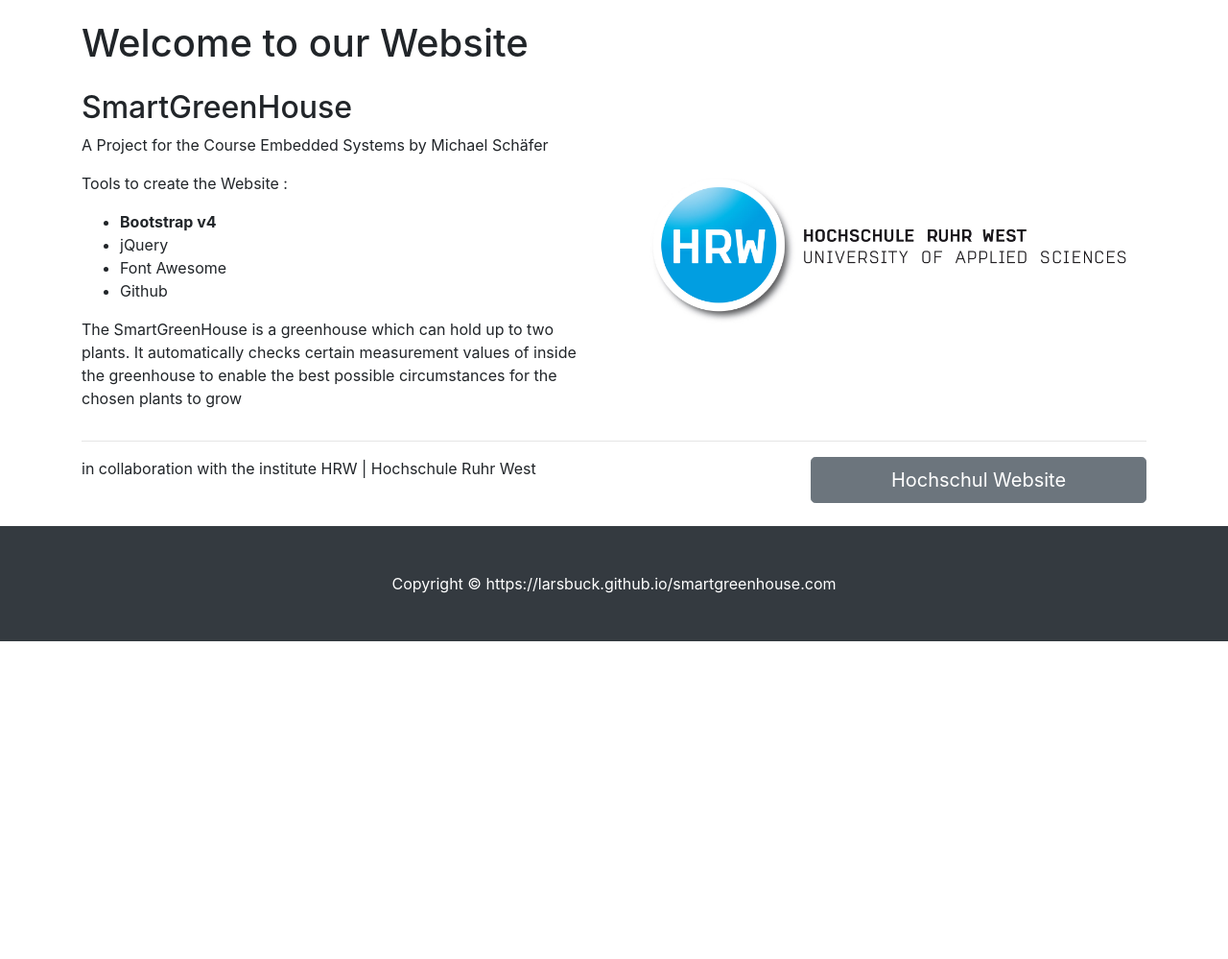
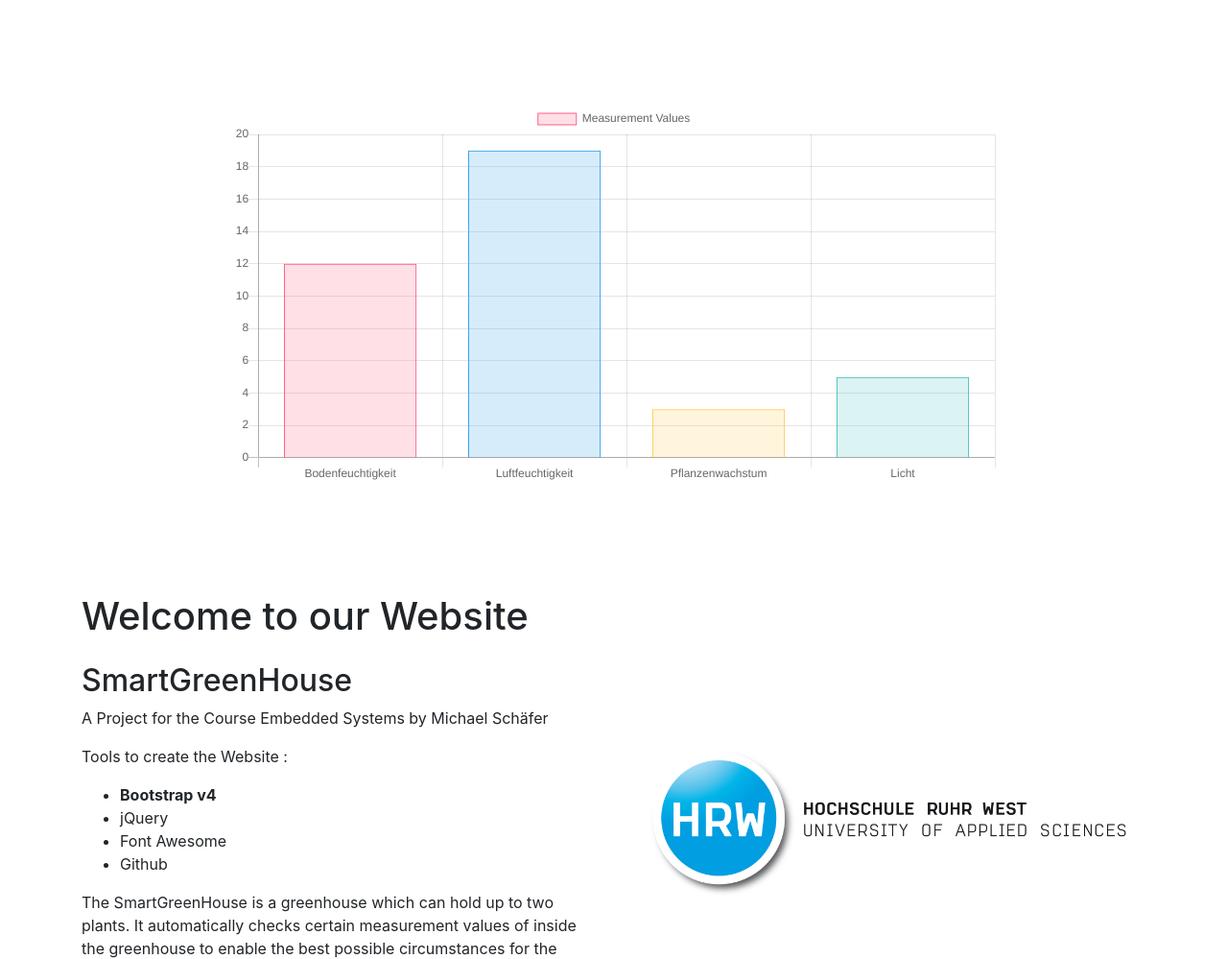
Before and after one commit to LarsBuck/SmartGreenhouse2, a website: page index.html in a window 1280 px wide. Shown: the part 579-1578 px from the top of the page at 96% size. Before the commit the page ends 1247 px from the top, so only its background shows below. Drawn offline with nearby package versions, Linux system fonts and the light colour scheme.

Commit message:
Add files via upload

```diff
--- a/index.html
+++ b/index.html
@@ -8,7 +8,7 @@
     <meta name="description" content="">
     <meta name="author" content="">
 
-    <title>SmartGreenHouse Embedded Systems</title>
+    <title>Modern Business - Start Bootstrap Template</title>
 
     <!-- Bootstrap core CSS -->
     <link href="vendor/bootstrap/css/bootstrap.min.css" rel="stylesheet">
@@ -23,7 +23,7 @@
     <!-- Navigation -->
     <nav class="navbar fixed-top navbar-expand-lg navbar-dark bg-dark fixed-top">
       <div class="container">
-        <a class="navbar-brand" href="index.html">Home</a>
+        <a class="navbar-brand" href="index.html">Start Bootstrap</a>
         <button class="navbar-toggler navbar-toggler-right" type="button" data-toggle="collapse" data-target="#navbarResponsive" aria-controls="navbarResponsive" aria-expanded="false" aria-label="Toggle navigation">
           <span class="navbar-toggler-icon"></span>
         </button>
@@ -44,8 +44,8 @@
                 Images
               </a>
               <div class="dropdown-menu dropdown-menu-right" aria-labelledby="navbarDropdownBilder">
-                <a class="dropdown-item" href="portfolio-1-col.html">Bilder vom Gartenhaus</a>
-                <a class="dropdown-item" href="portfolio-2-col.html">Erste Entwürfe</a>
+                <a class="dropdown-item" href="portfolio-1-col.html">Images of Greenhouse</a>
+                <a class="dropdown-item" href="portfolio-2-col.html">First steps</a>
               </div>
             </li>
             <li class="nav-item dropdown">
@@ -56,7 +56,6 @@
                 <a class="dropdown-item" href="https://github.com/LarsBuck/smartgreenhouse.com">Repository</a>
                 <a class="dropdown-item" href="https://www.hochschule-ruhr-west.de/">Hochschule-Ruhr-West</a>
                 <a class="dropdown-item" href="http://hrw-fablab.de/wiki/index.php?title=SGH&action=edit&redlink=1">HRW WIKI</a>
-                <a class="dropdown-item" href="404.html">404</a>
               </div>
 
             </li>
@@ -88,7 +87,7 @@
             </div>
           </div>
           <!-- Slide Three - Set the background image for this slide in the line below -->
-          <div class="carousel-item" style="background-image: url('images/bild8.jpg')">
+          <div class="carousel-item" style="background-image: url('images/Bild2.jpg')">
             <div class="carousel-caption d-none d-md-block">
               <h3>Third Slide</h3>
               <p>This is a description for the third slide.</p>
@@ -105,6 +104,57 @@
         </a>
       </div>
     </header>
+
+	<!-- Table -->
+	<html lang="en">
+<head>
+  <meta charset="UTF-8">
+  <meta name="viewport" content="width=device-width, initial-scale=1.0">
+  <meta http-equiv="X-UA-Compatible" content="ie=edge">
+  <script src="https://cdnjs.cloudflare.com/ajax/libs/Chart.js/2.6.0/Chart.min.js"></script>
+
+  <title>My Chart.js Chart</title>
+</head>
+<body>
+
+  <div class="container">
+    <canvas id="myChart"style='margin: auto; width: 50%;max-width: 800px;margin-top: 10%;margin-bottom: 10%;'></canvas>
+  </div>
+<script>
+var ctx = document.getElementById("myChart").getContext('2d');
+var myChart = new Chart(ctx, {
+    type: 'bar',
+    data: {
+        labels: ["Bodenfeuchtigkeit", "Luftfeuchtigkeit", "Pflanzenwachstum", "Licht"],
+        datasets: [{
+            label: 'Measurement Values',
+            data: [12, 19, 3, 5],
+            backgroundColor: [
+                'rgba(255, 99, 132, 0.2)',
+                'rgba(54, 162, 235, 0.2)',
+                'rgba(255, 206, 86, 0.2)',
+                'rgba(75, 192, 192, 0.2)'
+            ],
+            borderColor: [
+                'rgba(255,99,132,1)',
+                'rgba(54, 162, 235, 1)',
+                'rgba(255, 206, 86, 1)',
+                'rgba(75, 192, 192, 1)'
+            ],
+            borderWidth: 1
+        }]
+    },
+    options: {
+        scales: {
+            yAxes: [{
+                ticks: {
+                    beginAtZero:true
+                }
+            }]
+        }
+    }
+});
+</script>
 
     <!-- Page Content -->
     <div class="container">
```
Also changed, not shown: portfolio-2-col.html (+2 -2 lines).
